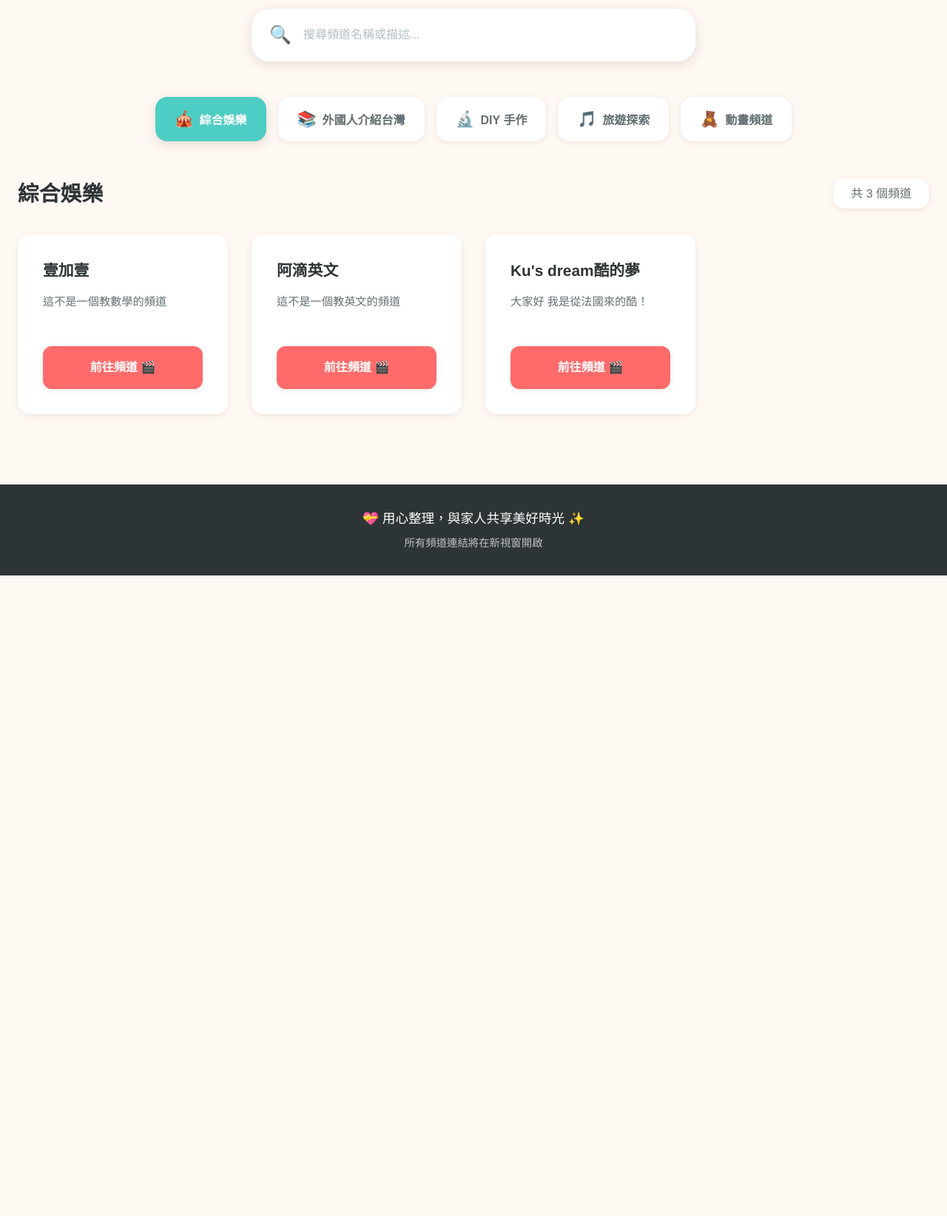
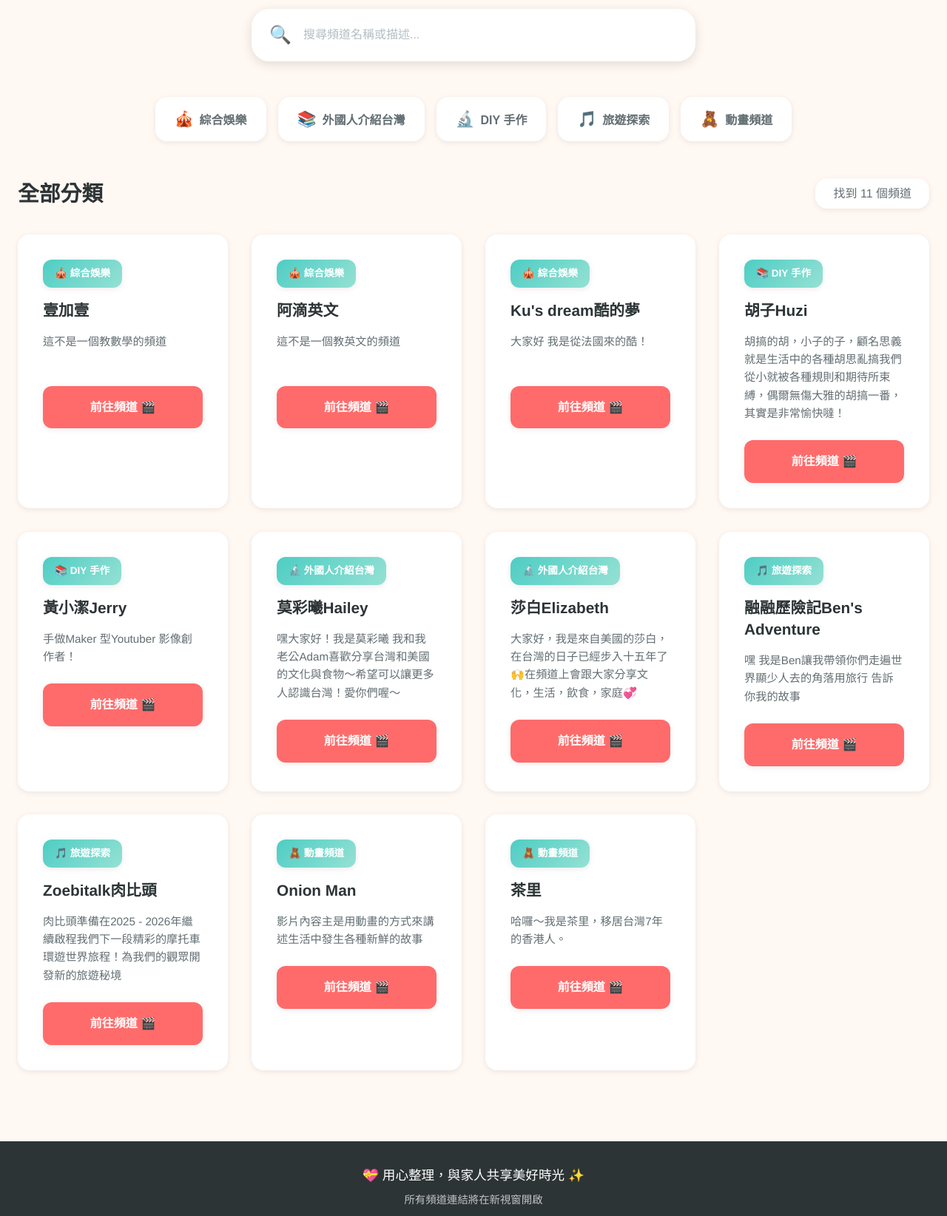
Before and after one commit to initialsam/VibeCodingWeb, a plain HTML site: page FamilyYouTube/index.html in a window 1280 px wide. Shown: the part 240-1884 px from the top of the page at 74% size. Before the commit the page ends 1018 px from the top, so only its background shows below. Drawn offline with Linux system fonts and the light colour scheme.

Commit message:
feat(category): 支援顯示全部分類
在 index.html 中，將初始的分類按鈕狀態設為非選中，並將 aria-pressed 屬性設為 false。將分類標題從 "綜合娛樂" 改為 "全部分類"。在 app.js 中，將初始的 currentCategory 設為 "all"。在 handleCategoryClick 函數中，新增點擊當前分類時切換回 "全部分類" 的邏輯。在 displayCategory 函數中，新增處理 "all" 分類的邏輯，收集並顯示所有分類的頻道資料。新增空的 settings.json 文件。

```diff
--- a/FamilyYouTube/index.html
+++ b/FamilyYouTube/index.html
@@ -46,9 +46,9 @@
         <!-- 分類按鈕區 -->
         <nav class="category-nav" role="navigation" aria-label="頻道分類">
           <button
-            class="category-btn active"
+            class="category-btn"
             data-category="entertainment"
-            aria-pressed="true"
+            aria-pressed="false"
           >
             <span class="category-icon">🎪</span>
             綜合娛樂
@@ -85,7 +85,7 @@
 
         <!-- 分類標題 -->
         <div class="section-header">
-          <h2 id="categoryTitle" class="category-title">綜合娛樂</h2>
+          <h2 id="categoryTitle" class="category-title">全部分類</h2>
           <span id="channelCount" class="channel-count">載入中...</span>
         </div>
 
--- a/FamilyYouTube/js/app.js
+++ b/FamilyYouTube/js/app.js
@@ -1,5 +1,5 @@
 // ==================== 全域變數 ====================
-let currentCategory = "entertainment";
+let currentCategory = "all"; // 初始設定為 "all" 顯示所有分類
 let allData = {}; // 儲存所有分類的頻道資料
 let isSearching = false;
 let isDataLoaded = false; // 標記資料是否已載入
@@ -93,8 +93,21 @@ function handleCategoryClick(e) {
   const btn = e.currentTarget;
   const category = btn.getAttribute("data-category");
 
+  // 如果點擊的是當前已選中的分類，則取消選取並回到全部分類
   if (category === currentCategory && !isSearching) {
-    return; // 已經在當前分類且沒有搜尋中
+    // 移除所有按鈕的 active 狀態
+    categoryBtns.forEach((b) => {
+      b.classList.remove("active");
+      b.setAttribute("aria-pressed", "false");
+    });
+
+    // 清除搜尋
+    clearSearch(false);
+
+    // 切換回全部分類
+    currentCategory = "all";
+    displayCategory("all");
+    return;
   }
 
   // 更新按鈕狀態
@@ -117,6 +130,28 @@ function handleCategoryClick(e) {
 function displayCategory(category) {
   if (!isDataLoaded) {
     console.error("資料尚未載入完成");
+    return;
+  }
+
+  // 如果是顯示所有分類
+  if (category === "all") {
+    categoryTitle.textContent = "全部分類";
+    const allChannels = [];
+
+    // 收集所有分類的頻道並標記分類
+    Object.keys(allData).forEach((categoryKey) => {
+      const channels = allData[categoryKey] || [];
+      channels.forEach((channel) => {
+        allChannels.push({
+          ...channel,
+          category: categoryKey,
+          categoryName: categories[categoryKey].name,
+        });
+      });
+    });
+
+    // 渲染所有頻道（顯示分類標籤）
+    renderChannels(allChannels, true);
     return;
   }
 
```
